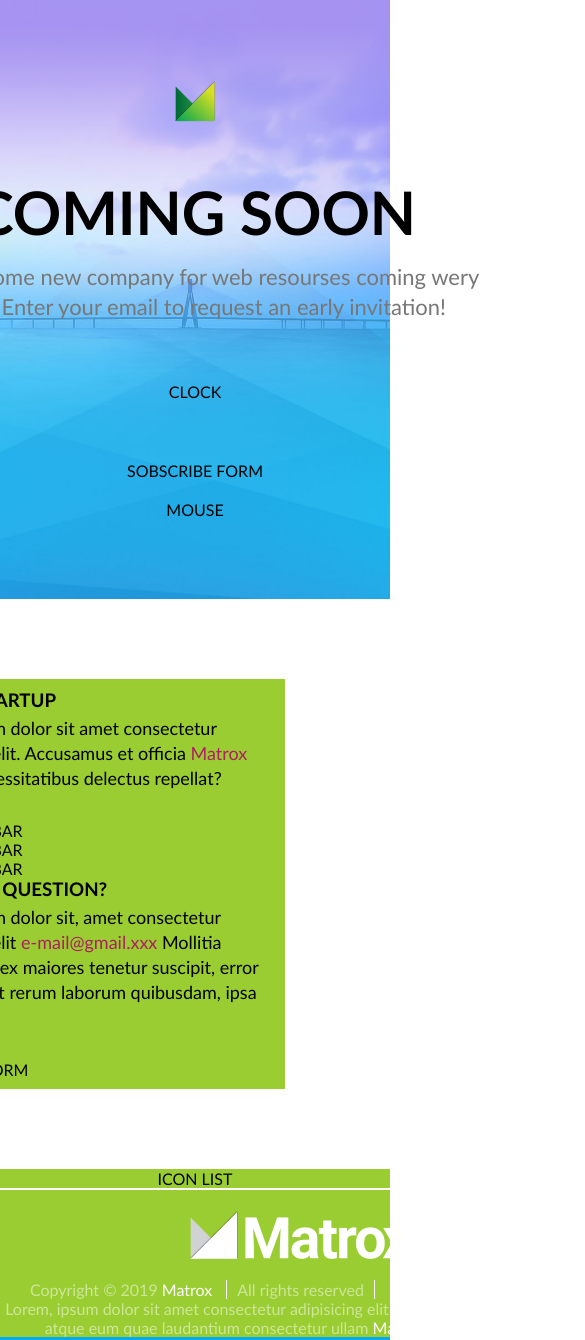
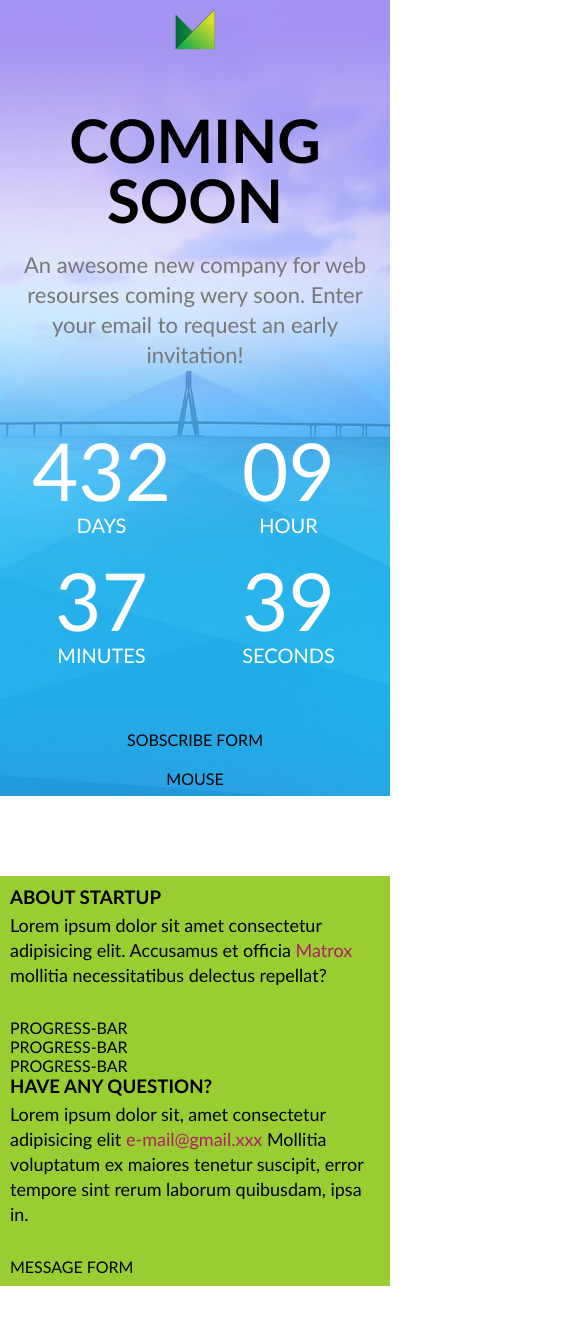
Before and after one commit to Gytis-Mantas/5_Coming_soon, a plain HTML site: page index.html in a window 390 px wide. Shown: the top 1340 px of the page, 585 px wide, since content can reach past the window. Drawn offline with Linux system fonts and the light colour scheme.

Commit message:
clock_dizainas

```diff
--- a/css/clock.css
+++ b/css/clock.css
@@ -1,8 +1,33 @@
-body,
-body * {
-    margin: 0;
-    padding: 0;
-    vertical-align: top;
-    box-sizing: border-box;
-    font-family: 'Gill Sans', 'Gill Sans MT', Calibri, 'Trebuchet MS', sans-serif;
+.clock{
+    display: inline-block;
+    width: 100%;
+    text-align: center;
+    color: #FFF
 }
+    .clock > .time{
+        display: inline-block;
+        width: 25%;
+        float: left;
+        margin-top: 10px;
+        margin-bottom: 10px;
+    }
+        .clock > .time > .value {
+            display: inline-block;
+            width: 100%;
+            font-size: 80px;
+            line-height: 80px;
+        }
+        .clock > .time > .label {
+            display: inline-block;
+            width: 100%;
+            text-transform: uppercase;
+            font-size: 20px;
+            line-height: 30px;
+        }
+@media (max-width:600px) {
+    .clock > .time{
+        display: inline-block;
+        width: 50%;
+        float: left;
+        /* padding: 20px; */
+    }
--- a/css/main.css
+++ b/css/main.css
@@ -40,7 +40,7 @@
         .hero > .row > p {
             display: inline-block;
             width: 100%;
-            margin-bottom: 60px;
+            margin-bottom: 50px;
             color: #777;
             font-size: 22px;
             line-height: 30px;
@@ -48,7 +48,7 @@
         .hero > .row > .clock {
             display: inline-block;
             width: 100%;
-            margin-bottom: 60px;
+            margin-bottom: 50px;
         }
         .hero > .row > .form {
             display: inline-block;
@@ -62,9 +62,15 @@
             text-align: center;
             margin-bottom: 10 px;
         }
-        @media (max-width:640px) {
-
-            }
+@media (max-width:640px) {
+    .hero{
+        padding: 8px;
+    }
+    .hero > .row{
+        width: 100%;
+        margin: 0;
+    }
+}
   /**************************************************/
  /*  CONTENT - vidurinės ekrano dalies formavimas  */
 /**************************************************/
@@ -132,11 +138,12 @@
             margin-bottom: 5px;
         }
     }
-    @media (max-width:640px) {
+@media (max-width:640px) {
+
         .content > .row {
-            display: inline-block;
+            width: 100%;
+            margin: 0;
             padding: 10px;
-            width: 100%;
             background: yellowgreen
         }
             .content > .row > .left{
@@ -198,7 +205,6 @@ footer{
                     }
         @media (max-width:1100px) {
             footer > .row {
-                display: inline-block;
                 width: 800px;
                 margin: 0 calc( ( 100% - 800px ) / 2 );
                 background: grey;
@@ -206,17 +212,22 @@ footer{
         }
         @media (max-width:900px) {
             footer > .row {
-                display: inline-block;
                 width: 600px;
                 margin: 0 calc((100% - 600px)/2);
                 background: yellowgreen;
             }
         }
-        @media (max-width:600px) {
+        @media (max-width:640px) {
             footer > .row {
-                display: inline-block;
                 width: 100%;
-                margin: 0 calc((100% - width)/2);
-                background: yellowgreen;
+                margin: 0;
+                background: black;
             }
-        }
+            footer > .row > .footer-content {
+                width: 100%;
+                border: none;
+            }
+            footer .text-list >  .text {
+                width: 100%;
+                padding: 10px;
+     }
--- a/index.html
+++ b/index.html
@@ -22,12 +22,25 @@
     <div class="hero container bg-blue">
         <div class="row">
             <img src="./img/icon-logo.png" alt="Coming soon logo">
-            <h1>
-                Coming soon
-            </h1>
+            <h1>Coming soon</h1>
             <p>An awesome new company for web resourses coming wery soon. Enter your email to request an early invitation!</p>
             <div class="clock">
-                CLOCK
+                <div class="time">
+                    <div class="value">432</div>
+                    <div class="label">days</div>
+                </div>
+                <div class="time">
+                    <div class="value">09</div>
+                    <div class="label">hour</div>
+                </div>
+                <div class="time">
+                    <div class="value">37</div>
+                    <div class="label">minutes</div>
+                </div>
+                <div class="time">
+                    <div class="value">39</div>
+                    <div class="label">seconds</div>
+                </div>
             </div>
             <div class="form">
                 SOBSCRIBE FORM
```
